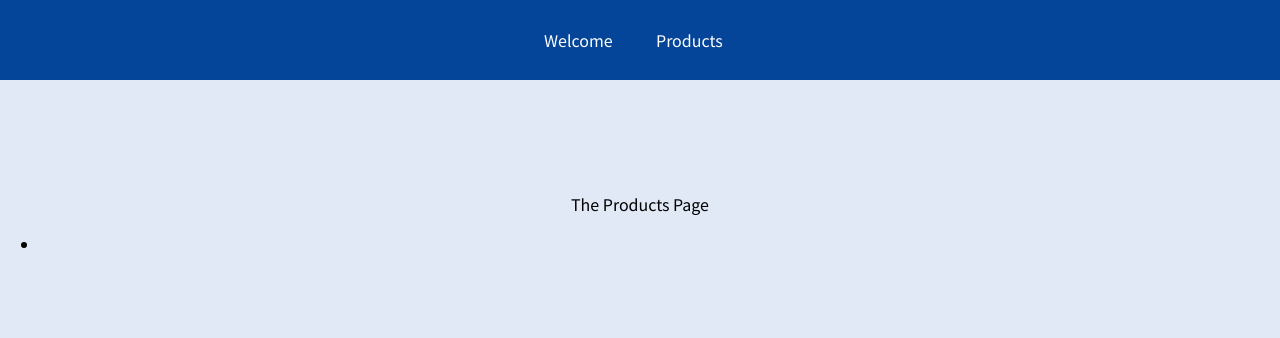
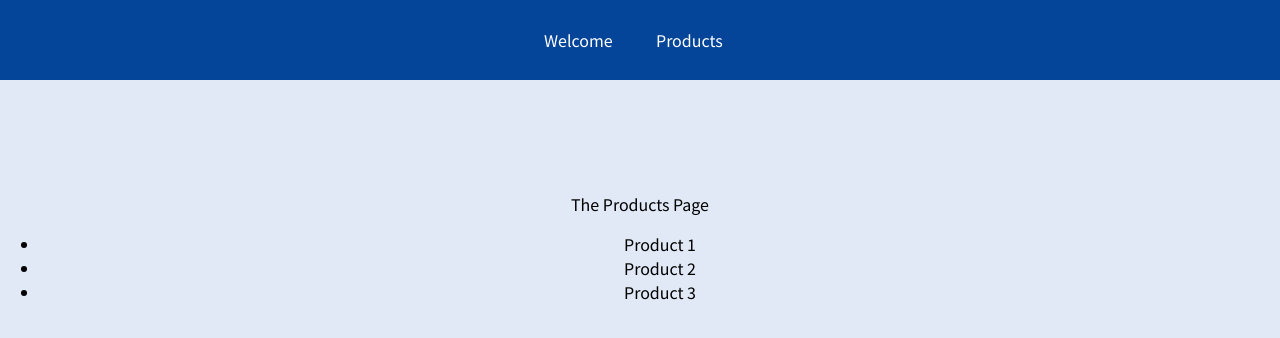
Before and after one commit to federerkristijan/u-r-20, a React (Create React App) app: page /products in a window 1280 px wide. Shown: the top 338 px of the page. Built offline with nearby package versions, Linux system fonts and the light colour scheme.

Commit message:
list added

```diff
--- a/src/pages/Products.js
+++ b/src/pages/Products.js
@@ -5,7 +5,9 @@ const Products = () => {
     <section>
       <div>The Products Page</div>
       <ul>
-        <li></li>
+        <li>Product 1</li>
+        <li>Product 2</li>
+        <li>Product 3</li>
       </ul>
     </section>
   );
```
